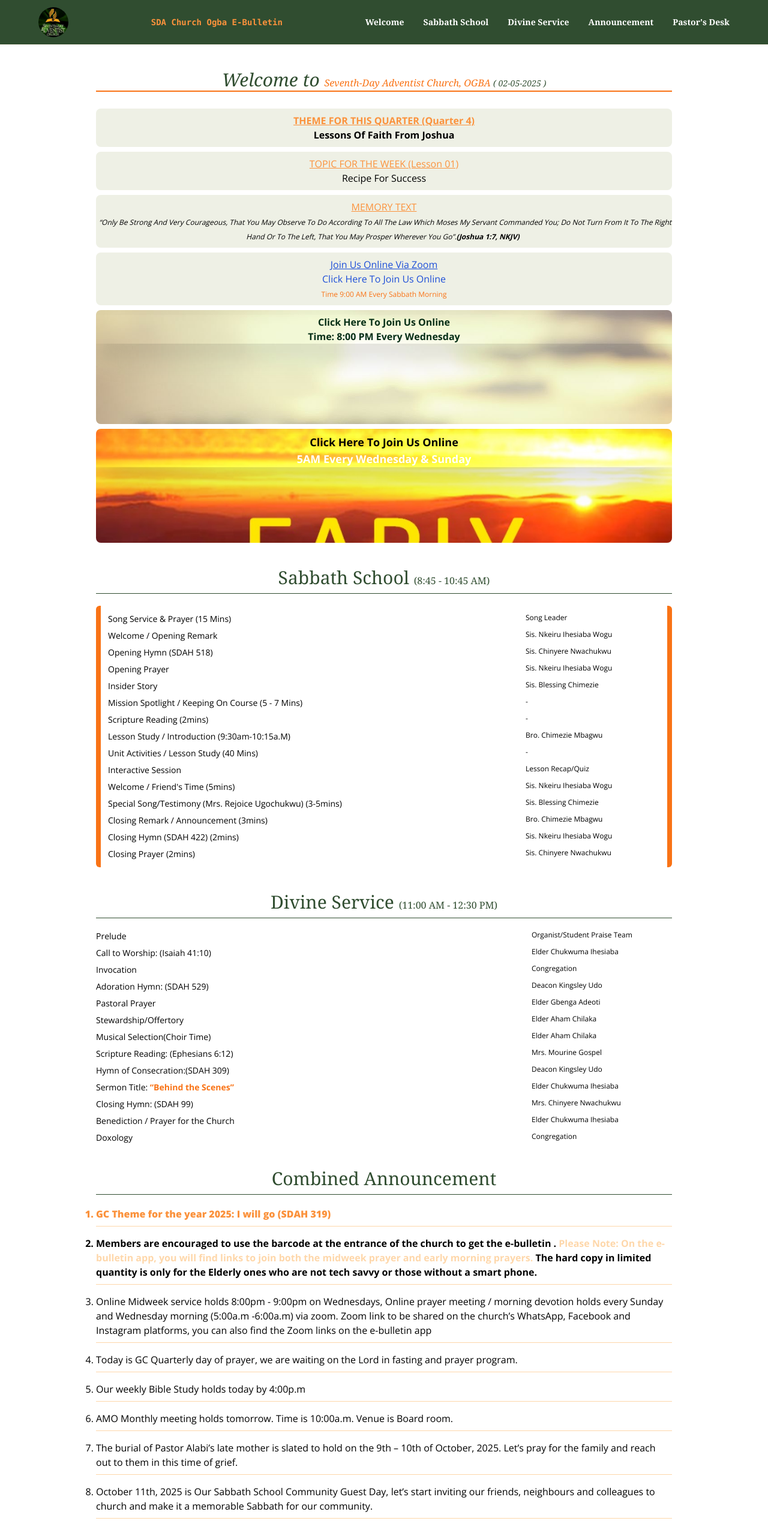
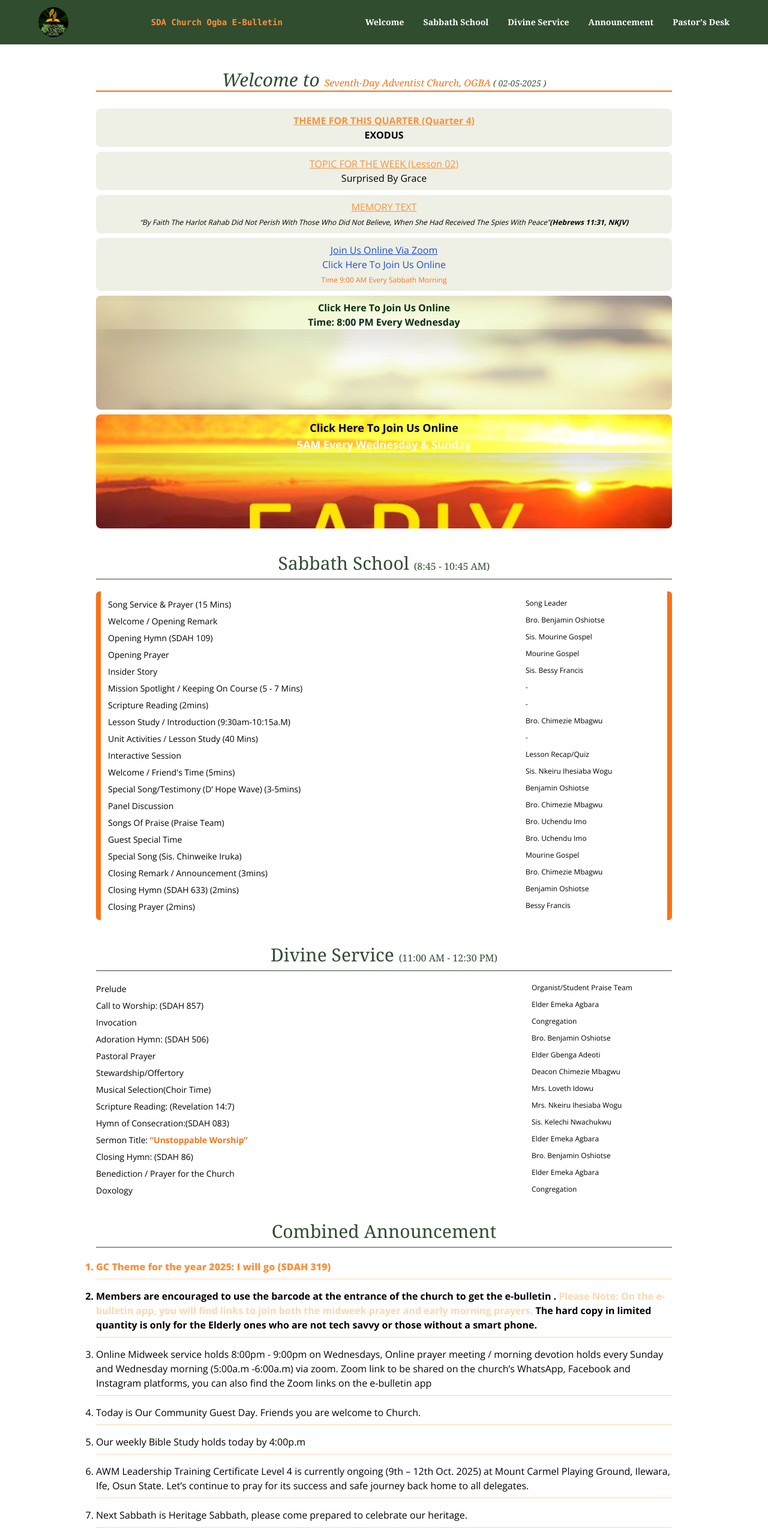
Before and after one commit to solomonsunday/SDAOGBACHURCHEBULLETIN, a Next.js app: page / in a window 1280 px wide. Shown: the top 2551 px of the page at 60% size. Built offline with nearby package versions, Linux system fonts and the light colour scheme; a web font is replaced by a local one.

Commit message:
updated for community guess day

```diff
--- a/src/components/Programs/Announcement.tsx
+++ b/src/components/Programs/Announcement.tsx
@@ -30,20 +30,20 @@ const Announcement = () => {
             find the Zoom links on the e-bulletin app
           </li>
           <li className="pb-2 border-b border-orange-200">
-            Today is GC Quarterly day of prayer, we are waiting on the Lord in
-            fasting and prayer program.
+            Today is Our Community Guest Day. Friends you are welcome to Church.
           </li>
           <li className="pb-2 border-b border-orange-200">
             Our weekly Bible Study holds today by 4:00p.m
           </li>{" "}
           <li className="pb-2 border-b border-orange-200">
-            AMO Monthly meeting holds tomorrow. Time is 10:00a.m. Venue is Board
-            room.
+            AWM Leadership Training Certificate Level 4 is currently ongoing
+            (9th – 12th Oct. 2025) at Mount Carmel Playing Ground, Ilewara, Ife,
+            Osun State. Let’s continue to pray for its success and safe journey
+            back home to all delegates.
           </li>
           <li className="pb-2 border-b border-orange-200">
-            The burial of Pastor Alabi’s late mother is slated to hold on the
-            9th – 10th of October, 2025. Let’s pray for the family and reach out
-            to them in this time of grief.
+            Next Sabbath is Heritage Sabbath, please come prepared to celebrate
+            our heritage.
           </li>{" "}
           <li className="pb-2 border-b border-orange-200">
             October 11th, 2025 is Our Sabbath School Community Guest Day, let’s
@@ -70,6 +70,15 @@ const Announcement = () => {
             to the appeal letters given to members and free will donations
             towards the development of our School.
           </li>
+          <li className="pb-2 border-b border-orange-200">
+            Our District Pastor Happy Kona is currently away for his study leave
+            in Kenya from 27th August – 30th October, 2025. Let’s keep him in
+            our prayers and give him all the needed support.
+          </li>
+          <li className="pb-2 border-b border-orange-200">
+            LMC 2025 Annual Family Camp meeting is coming up between 6th -9th
+            November, 2025. Venue; Gberigbe, Ikorodu. Lagos
+          </li>
           {/* <li className="pb-2 border-b border-orange-200 italic bg-pink-400 rounded-md text-center p-2">
             <span className="font-bold capitalize underline">
               Wedding Bell:
@@ -88,11 +97,6 @@ const Announcement = () => {
           <li className="pb-2 border-b border-orange-200">
             Keep the Church environment clean. Dispose every trash properly in
             the waste baskets.
-          </li>
-          <li className="pb-2 border-b border-orange-200">
-            Our District Pastor Happy Kona is currently away for his study leave
-            in Kenya from 27th August – 30th October, 2025. Let’s keep him in
-            our prayers and give him all the needed support.
           </li>
           <li className="pb-2 border-b border-orange-200">
             Hope Channel Media Evangelism holds Feb. 28 –March 14, 2026. There
--- a/src/components/Programs/DivineService.tsx
+++ b/src/components/Programs/DivineService.tsx
@@ -11,44 +11,42 @@ const DivineService = () => {
         <div className="grid grid-cols-4 gap-2">
           <div className="col-span-3 text-sm "> Prelude</div>
           <div className="text-xs"> Organist/Student Praise Team</div>
-          <div className="col-span-3 text-sm">
-            Call to Worship: (Isaiah 41:10){" "}
-          </div>
-          <div className="text-xs"> Elder Chukwuma Ihesiaba</div>
+          <div className="col-span-3 text-sm">Call to Worship: (SDAH 857) </div>
+          <div className="text-xs"> Elder Emeka Agbara</div>
           <div className="col-span-3 text-sm"> Invocation</div>
           <div className="text-xs">Congregation</div>
-          <div className="col-span-3 text-sm">Adoration Hymn: (SDAH 529)</div>
-          <div className="text-xs"> Deacon Kingsley Udo</div>
+          <div className="col-span-3 text-sm">Adoration Hymn: (SDAH 506)</div>
+          <div className="text-xs"> Bro. Benjamin Oshiotse</div>
           <div className="col-span-3 text-sm"> Pastoral Prayer</div>
           <div className="text-xs"> Elder Gbenga Adeoti</div>
           <div className="col-span-3 text-sm"> Stewardship/Offertory </div>
-          <div className="text-xs"> Elder Aham Chilaka</div>
+          <div className="text-xs"> Deacon Chimezie Mbagwu</div>
           <div className="col-span-3 text-sm">
             Musical Selection(Choir Time)
           </div>
-          <div className="text-xs">Elder Aham Chilaka</div>
+          <div className="text-xs">Mrs. Loveth Idowu </div>
           <div className="col-span-3 text-sm">
-            Scripture Reading: (Ephesians 6:12)
+            Scripture Reading: (Revelation 14:7)
           </div>
-          <div className="text-xs">Mrs. Mourine Gospel</div>
+          <div className="text-xs"> Mrs. Nkeiru Ihesiaba Wogu</div>
           <div className="col-span-3 text-sm">
-            Hymn of Consecration:(SDAH 309)
+            Hymn of Consecration:(SDAH 083)
           </div>
-          <div className="text-xs"> Deacon Kingsley Udo</div>
+          <div className="text-xs"> Sis. Kelechi Nwachukwu</div>
           <div className="col-span-3 text-sm">
             Sermon Title:{" "}
             <span className="font-bold text-orange-500">
               {" "}
-              “Behind the Scenes”
+              “Unstoppable Worship”
             </span>
           </div>
-          <div className="text-xs">Elder Chukwuma Ihesiaba</div>
-          <div className="col-span-3 text-sm">Closing Hymn: (SDAH 99) </div>
-          <div className="text-xs"> Mrs. Chinyere Nwachukwu </div>
+          <div className="text-xs"> Elder Emeka Agbara</div>
+          <div className="col-span-3 text-sm">Closing Hymn: (SDAH 86) </div>
+          <div className="text-xs"> Bro. Benjamin Oshiotse </div>
           <div className="col-span-3 text-sm">
             Benediction / Prayer for the Church
           </div>
-          <div className="text-xs"> Elder Chukwuma Ihesiaba</div>
+          <div className="text-xs">Elder Emeka Agbara</div>
           <div className="col-span-3 text-sm">Doxology</div>
           <div className="text-xs"> Congregation</div>
         </div>
--- a/src/components/Programs/PastorDesk.tsx
+++ b/src/components/Programs/PastorDesk.tsx
@@ -9,12 +9,15 @@ const PastorDesk = () => {
         </div>
         <div className="space-y-3">
           <div className="text-lg font-semibold underline">
-            <p className="dark:text-white">Hebrew 4:16 (NIV)</p>
+            <p className="dark:text-white">Psalm 92:1-2 (NIV)</p>
           </div>
           <p className="text-orange-500">
-            "Let us the approach God’s throne of grace with confidence, so that
-            we may receive mercy and find grace to help us in our time of need".
-            Happy Sabbath.
+            "It is good to give thanks to the Lord, And to sing praises to Your
+            name, O Most High; To declare Your loving kindness in the morning,
+            And Your Faithfulness every night. May the Lord accept our
+            expressions of praise and worship as sweet smelling incense before
+            His altar of Praise in Jesus Christ name. Amen" <br />
+            Happy Sabbath
           </p>
         </div>
       </section>
--- a/src/components/Programs/SabbathSchool.tsx
+++ b/src/components/Programs/SabbathSchool.tsx
@@ -16,15 +16,15 @@ const SabbathSchool = () => {
         <div className="col-span-3 text-sm capitalize">
           Welcome / Opening Remark
         </div>
-        <div className="text-xs"> Sis. Nkeiru Ihesiaba Wogu </div>
+        <div className="text-xs"> Bro. Benjamin Oshiotse </div>
         <div className="col-span-3 text-sm capitalize">
-          Opening Hymn (SDAH 518)
+          Opening Hymn (SDAH 109)
         </div>
-        <div className="text-xs capitalize">Sis. Chinyere Nwachukwu </div>
+        <div className="text-xs capitalize">Sis. Mourine Gospel </div>
         <div className="col-span-3 text-sm capitalize">Opening Prayer</div>
-        <div className="text-xs"> Sis. Nkeiru Ihesiaba Wogu</div>
+        <div className="text-xs"> Mourine Gospel</div>
         <div className="col-span-3 text-sm capitalize">Insider Story</div>
-        <div className="text-xs"> Sis. Blessing Chimezie</div>
+        <div className="text-xs">Sis. Bessy Francis</div>
         <div className="col-span-3 text-sm capitalize">
           {" "}
           Mission Spotlight / Keeping on Course (5 - 7 Mins)
@@ -57,22 +57,40 @@ const SabbathSchool = () => {
         <div className="text-xs capitalize"> Sis. Nkeiru Ihesiaba Wogu</div>
         <div className="col-span-3 text-sm capitalize">
           {" "}
-          Special Song/Testimony (Mrs. Rejoice Ugochukwu) (3-5mins)
+          Special Song/Testimony (D’ Hope Wave) (3-5mins)
         </div>
-        <div className="text-xs capitalize">Sis. Blessing Chimezie</div>
+        <div className="text-xs capitalize">Benjamin Oshiotse </div>
+
+        <div className="col-span-3 text-sm capitalize"> Panel Discussion</div>
+        <div className="text-xs capitalize">Bro. Chimezie Mbagwu</div>
+
+        <div className="col-span-3 text-sm capitalize">
+          {" "}
+          Songs of Praise (Praise Team)
+        </div>
+        <div className="text-xs capitalize">Bro. Uchendu Imo</div>
+
+        <div className="col-span-3 text-sm capitalize"> Guest Special Time</div>
+        <div className="text-xs capitalize">Bro. Uchendu Imo</div>
+
+        <div className="col-span-3 text-sm capitalize">
+          {" "}
+          Special Song (Sis. Chinweike Iruka)
+        </div>
+        <div className="text-xs capitalize"> Mourine Gospel</div>
 
         <div className="col-span-3 text-sm capitalize">
           Closing Remark / Announcement (3mins)
         </div>
         <div className="text-xs capitalize">Bro. Chimezie Mbagwu</div>
         <div className="col-span-3 text-sm capitalize">
-          Closing Hymn (SDAH 422) (2mins)
+          Closing Hymn (SDAH 633) (2mins)
         </div>
-        <div className="text-xs capitalize">Sis. Nkeiru Ihesiaba Wogu</div>
+        <div className="text-xs capitalize"> Benjamin Oshiotse </div>
         <div className="col-span-3 text-sm capitalize">
           Closing Prayer (2mins)
         </div>
-        <div className="text-xs">Sis. Chinyere Nwachukwu </div>
+        <div className="text-xs">Bessy Francis </div>
       </div>
     </section>
   );
--- a/src/components/Programs/Welcome.tsx
+++ b/src/components/Programs/Welcome.tsx
@@ -34,26 +34,24 @@ const Welcome = () => {
             <p className="text-orange-400 underline ">
               THEME FOR THIS QUARTER (Quarter 4)
             </p>
-            Lessons of faith from Joshua
+            EXODUS
           </blockquote>
         </div>
         <div className="text-center flex justify-center">
           <blockquote className="rounded-lg capitalize bg-[#EEF0E5] py-2  w-full">
             <p className="text-orange-400 underline">
-              TOPIC FOR THE WEEK (Lesson 01)
+              TOPIC FOR THE WEEK (Lesson 02)
             </p>
-            Recipe for Success
+            Surprised by Grace
           </blockquote>
         </div>
         <div className="text-center flex justify-center">
           <blockquote className="rounded-lg capitalize bg-[#EEF0E5] py-2 w-full">
             <p className="text-orange-400 underline">MEMORY TEXT</p>
             <span className="px-1 text-xs italic">
-              “Only be strong and very courageous, that you may observe to do
-              according to all the law which Moses My servant commanded you; do
-              not turn from it to the right hand or to the left, that you may
-              prosper wherever you go”.
-              <span className="font-bold">(Joshua 1:7, NKJV)</span>
+              “By faith the harlot Rahab did not perish with those who did not
+              believe, when she had received the spies with peace”
+              <span className="font-bold">(Hebrews 11:31, NKJV)</span>
             </span>
           </blockquote>
         </div>
```
